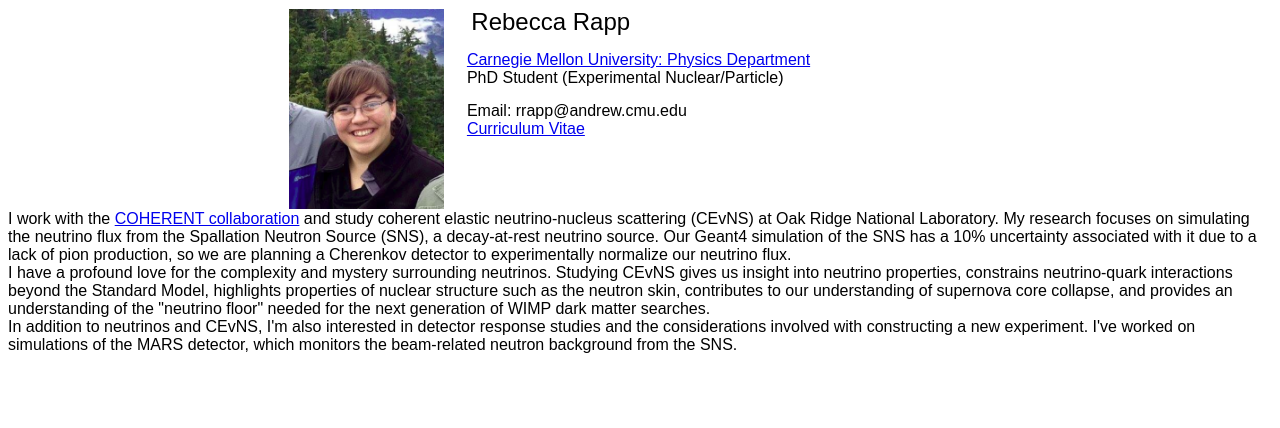
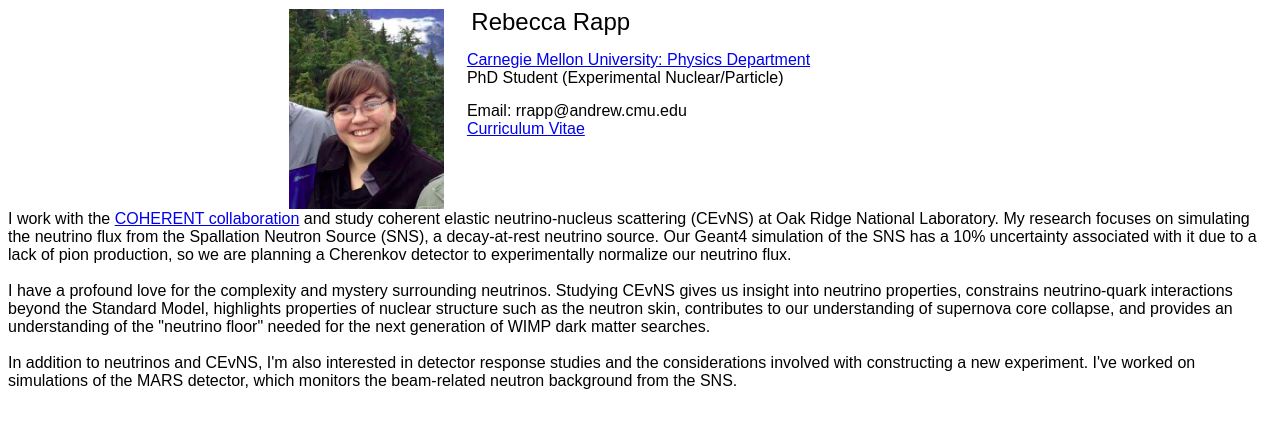
Before and after one commit to rapprl/rapprl.github.io, a Jekyll site: the page index.html, which Jekyll copies as it is, in a window 1280 px wide. Shown: the top 428 px of the page. Built offline with Jekyll 4.4.1, drawn with Linux system fonts in a browser that asks for light colours.

Commit message:
Spacing.

```diff
--- a/index.html
+++ b/index.html
@@ -103,7 +103,7 @@
 	    decay-at-rest neutrino source.  Our Geant4 simulation of
 	    the SNS has a 10% uncertainty associated with it due to a
 	    lack of pion production, so we are planning a Cherenkov
-	    detector to experimentally normalize our neutrino flux. <br>
+	    detector to experimentally normalize our neutrino flux. <br><br>
 
 	    I have a profound love for the complexity and mystery
 	    surrounding neutrinos.  Studying CEvNS gives us insight
@@ -113,7 +113,7 @@
 	    contributes to our understanding of supernova core
 	    collapse, and provides an understanding of the "neutrino
 	    floor" needed for the next generation of WIMP dark matter
-	    searches.<br>
+	    searches.<br><br>
 
 	    In addition to neutrinos and CEvNS, I'm also interested in
 	    detector response studies and the considerations involved
```
Also changed, not shown: other parts of index.html (+1 -1 lines).
